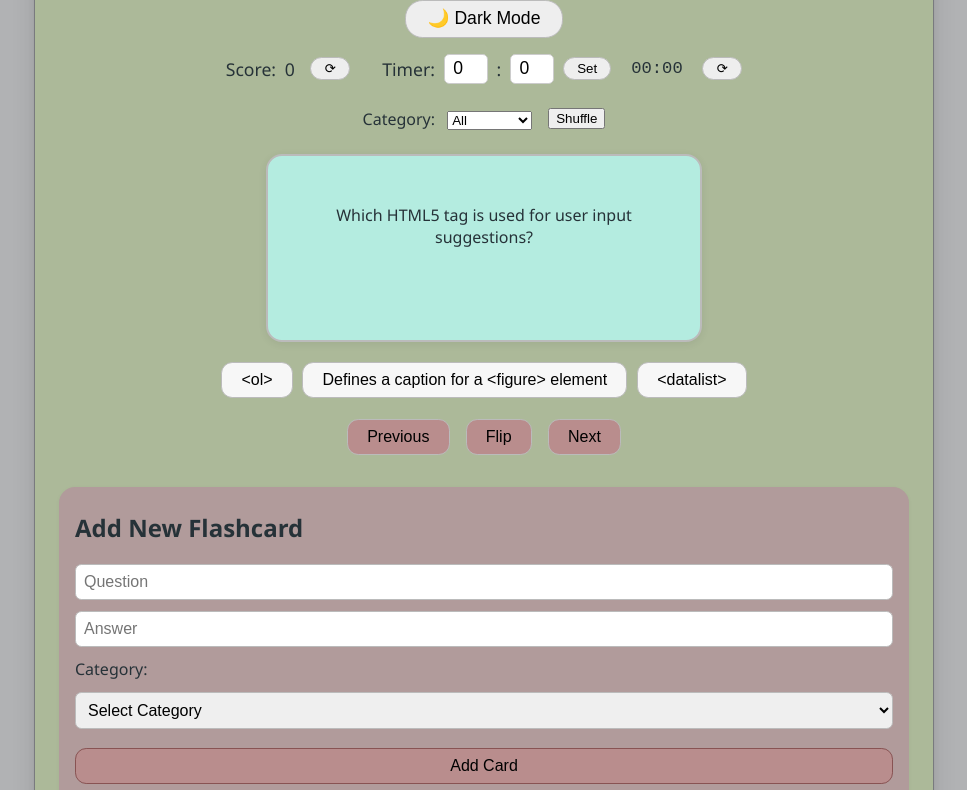
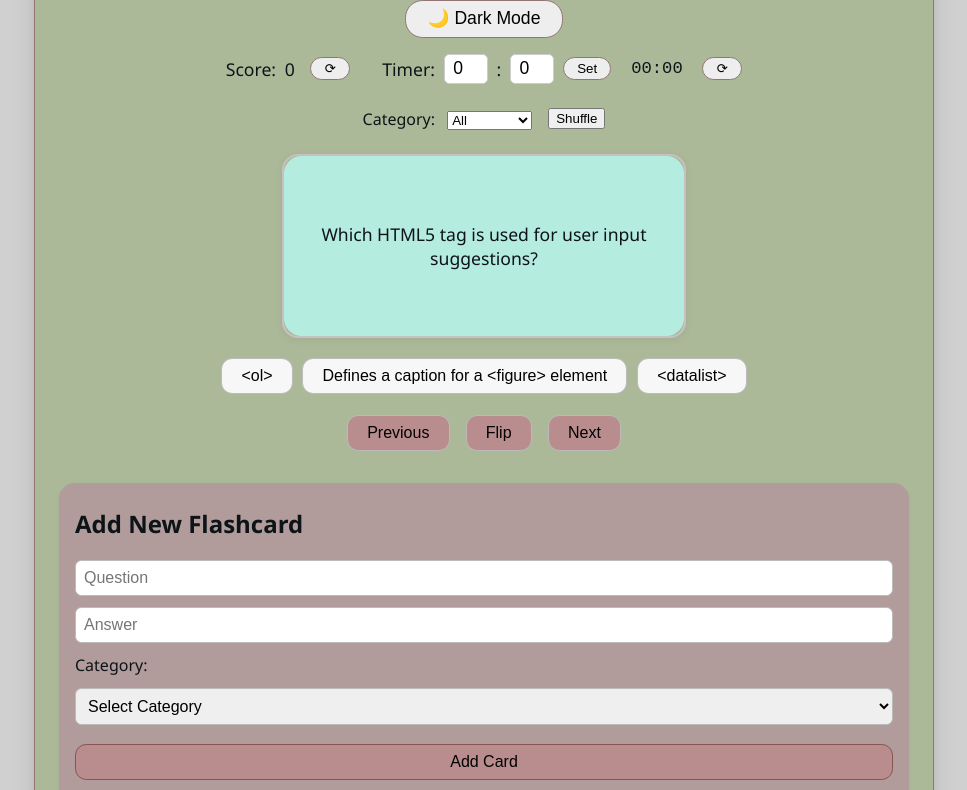
Before and after one commit to Sandhya80/Flashcard-Quizzes, a plain HTML site: page index.html in a window 1280 px wide. Shown: the part 145-935 px from the top of the page, without its empty margins (156-1123 px from the left). Drawn offline with Linux system fonts and the light colour scheme.

Commit message:
changed the width of the container

```diff
--- a/style.css
+++ b/style.css
@@ -1,14 +1,14 @@
 /* General body and container styling */
 body {
-  background: #b1b2b4;
+  background: #d0d0d1;
   font-family: 'Segoe UI', Arial, sans-serif;
   margin: 0;
   padding: 0;
-  color: #263238; /* Dark blue-gray */
+  color: #0d1418; /* Dark blue-gray */
 }
 
 .container {
-  width: 80vw;              /* 80% of viewport width */
+  width: 90vw;              /* 90% of viewport width */
   max-width: 900px;
   min-width: 280px;
   margin: 2em auto;
@@ -16,7 +16,7 @@ body {
   background: #acb999;
   border-radius: 1.2em;
   box-shadow: 0 4px 24px rgba(0,0,0,0.10), 0 1.5px 6px rgba(0,0,0,0.06);
-  border: 1px solid #797a7e;
+  border: 1px solid #917474;
   box-sizing: border-box;
 }
 
@@ -42,13 +42,13 @@ h1 {
   font-size: 1.1em;
   padding: 0.4em 1.2em;
   border-radius: 1em;
-  border: 1px solid #bbb;
+  border: 1px solid #917474;
   background: #eee;
   cursor: pointer;
   transition: background 0.2s;
 }
 .theme-toggle-btn:focus {
-  outline: 2px solid #007bff;
+  outline: 2px solid #917474;
 }
 .score-timer-row {
   display: flex;
@@ -67,7 +67,7 @@ h1 {
 }
 .score-reset-btn {
   background: #eee;
-  border: 1px solid #bbb;
+  border: 1px solid #917474;
   border-radius: 1em;
   padding: 0.2em 1em;
   cursor: pointer;
@@ -75,7 +75,7 @@ h1 {
   transition: background 0.2s;
 }
 .score-reset-btn:focus {
-  outline: 2px solid #007bff;
+  outline: 2px solid #917474;
 }
 .timer input[type="number"] {
   width: 2.5em;
@@ -90,7 +90,7 @@ h1 {
 }
 .timer-set-btn {
   background: #eee;
-  border: 1px solid #bbb;
+  border: 1px solid #917474;
   border-radius: 1em;
   padding: 0.2em 1em;
   cursor: pointer;
@@ -98,7 +98,7 @@ h1 {
   transition: background 0.2s;
 }
 .timer-set-btn:focus {
-  outline: 2px solid #007bff;
+  outline: 2px solid #917474;
 }
 .timer span {
   font-family: monospace;
@@ -122,42 +122,73 @@ h1 {
   margin-bottom: 2em;
   text-align: center;
 }
+
+/* Flip card container */
 .card {
   width: 100%;
   max-width: 400px;
   min-width: 0;
   margin: 0 auto 1em auto;
-  padding: 2em 1em;
-  border: 2px solid #bbb;
+  border: 2px solid #c7c1c1;
   border-radius: 1em;
-  background: #b4ece0;
+  background: transparent; /* Let inner sides show */
   box-shadow: 0 2px 8px rgba(0,0,0,0.07);
   position: relative;
-  min-height: 120px;
+  min-height: 180px;
+  perspective: 1000px; /* Enable 3D space */
   transition: box-shadow 0.2s;
   word-break: break-word;
-  overflow-wrap: break-word;
-}
-.card .front {
-  border-radius: 0.7em;
-  padding: 1em;
-  transition: background 0.3s;
-}
-.card .back {
-  background: #9db182;
-  border-radius: 0.7em;
-  padding: 1em;
-  display: none;
-  transition: background 0.3s;
-}
-.card.flipped .front {
-  display: none;
-}
-.card.flipped .back {
-  display: block;
+  overflow: visible;
 }
 
-/* Optional: Dark mode for both sides*/
+/* Flip inner wrapper */
+.card-inner {
+  position: relative;
+  width: 100%;
+  height: 100%;
+  min-height: 180px;
+  transition: transform 0.6s cubic-bezier(.4,2,.6,1);
+  transform-style: preserve-3d;
+}
+
+/* Flip on .flipped */
+.card.flipped .card-inner {
+  transform: rotateY(180deg);
+}
+
+/* Card faces */
+.card .front,
+.card .back {
+  position: absolute;
+  width: 100%;
+  height: 100%;
+  min-height: 180px;
+  left: 0;
+  top: 0;
+  backface-visibility: hidden;
+  border-radius: 1em;
+  padding: 1em;
+  box-sizing: border-box;
+  display: flex;
+  align-items: center;
+  justify-content: center;
+  font-size: 1.1em;
+}
+
+/* Front face */
+.card .front {
+  background: #b4ece0;
+  z-index: 2;
+}
+
+/* Back face */
+.card .back {
+  background: #b19b9b;
+  transform: rotateY(180deg);
+  z-index: 3;
+}
+
+/* Dark mode for both sides*/
 body.dark-mode .card .front {
   background: #797474;
   color: #f1f1f1;
```
